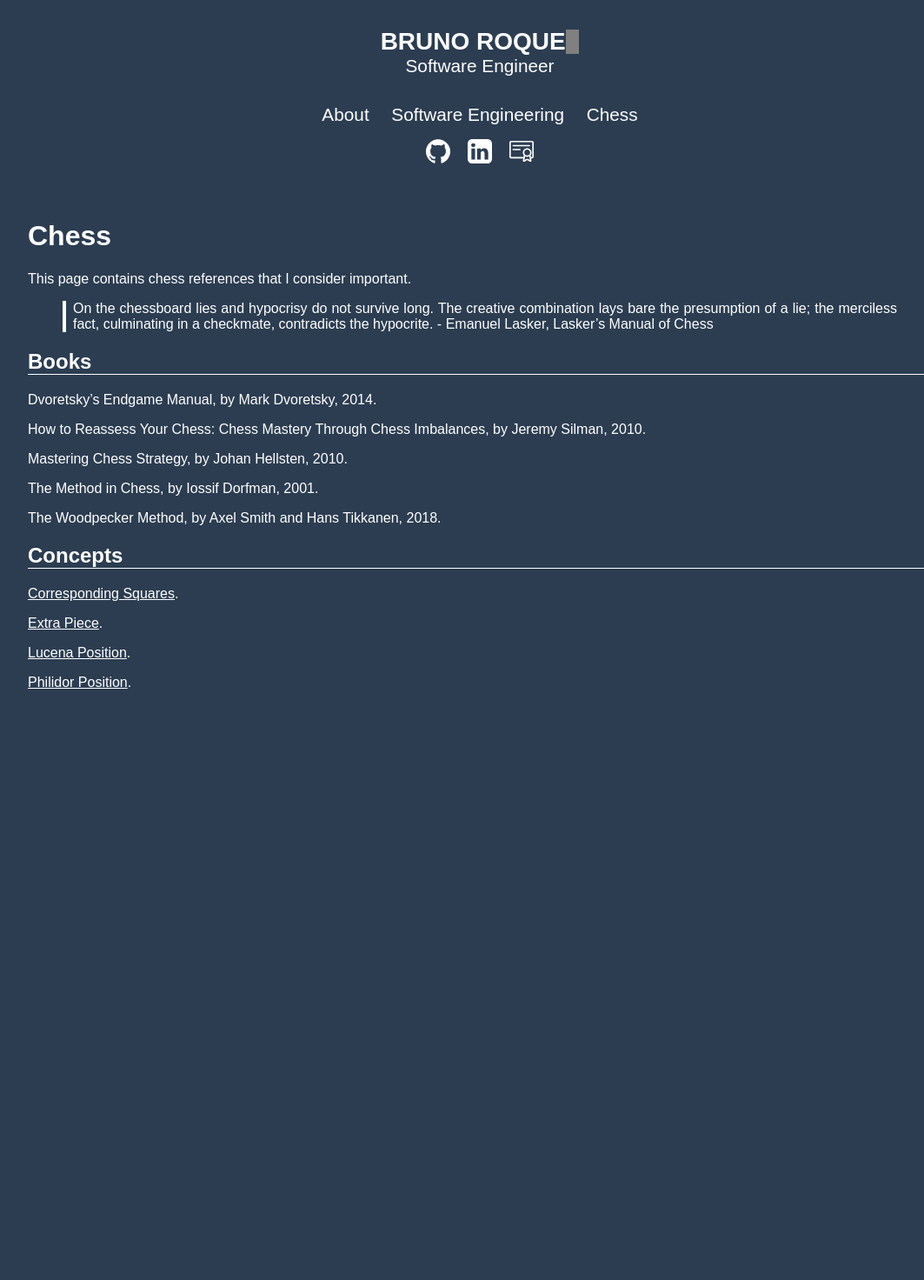
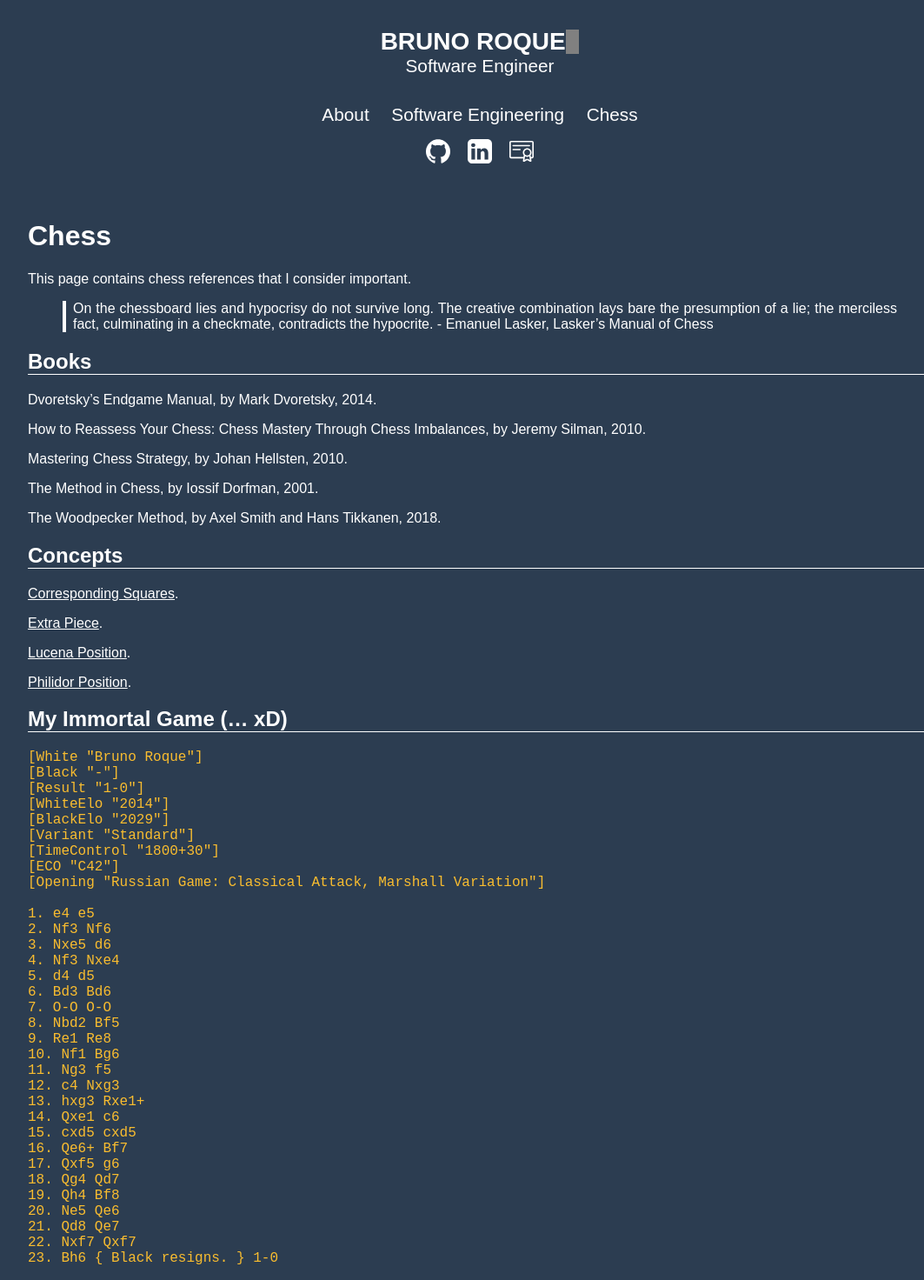
Before and after one commit to brunoroque06/brunoroque06.github.io, a Jekyll site: the page built from _pages/chess.md, in a window 1280 px wide. Shown: the whole page at 87% size, without its empty margins (88-1151 px from the left). Built offline with Jekyll 4.4.1, drawn with Linux system fonts in a browser that asks for light colours; our own code applies the rules of GitHub Pages for plain Markdown files; before the commit the page ends 900 px from its top, so only the background shows below that.

Commit message:
Add my immortal game xD

````diff
--- a/_pages/chess.md
+++ b/_pages/chess.md
@@ -30,3 +30,41 @@ The Woodpecker Method, by Axel Smith and Hans Tikkanen, 2018.
 [Lucena Position](https://en.wikipedia.org/wiki/Lucena_position).
 
 [Philidor Position](https://en.wikipedia.org/wiki/Philidor_position).
+
+## My Immortal Game (... xD)
+
+```chess
+[White "Bruno Roque"]
+[Black "-"]
+[Result "1-0"]
+[WhiteElo "2014"]
+[BlackElo "2029"]
+[Variant "Standard"]
+[TimeControl "1800+30"]
+[ECO "C42"]
+[Opening "Russian Game: Classical Attack, Marshall Variation"]
+
+1. e4 e5
+2. Nf3 Nf6
+3. Nxe5 d6
+4. Nf3 Nxe4
+5. d4 d5
+6. Bd3 Bd6
+7. O-O O-O
+8. Nbd2 Bf5
+9. Re1 Re8
+10. Nf1 Bg6
+11. Ng3 f5
+12. c4 Nxg3
+13. hxg3 Rxe1+
+14. Qxe1 c6
+15. cxd5 cxd5
+16. Qe6+ Bf7
+17. Qxf5 g6
+18. Qg4 Qd7
+19. Qh4 Bf8
+20. Ne5 Qe6
+21. Qd8 Qe7
+22. Nxf7 Qxf7
+23. Bh6 { Black resigns. } 1-0
+```
````
